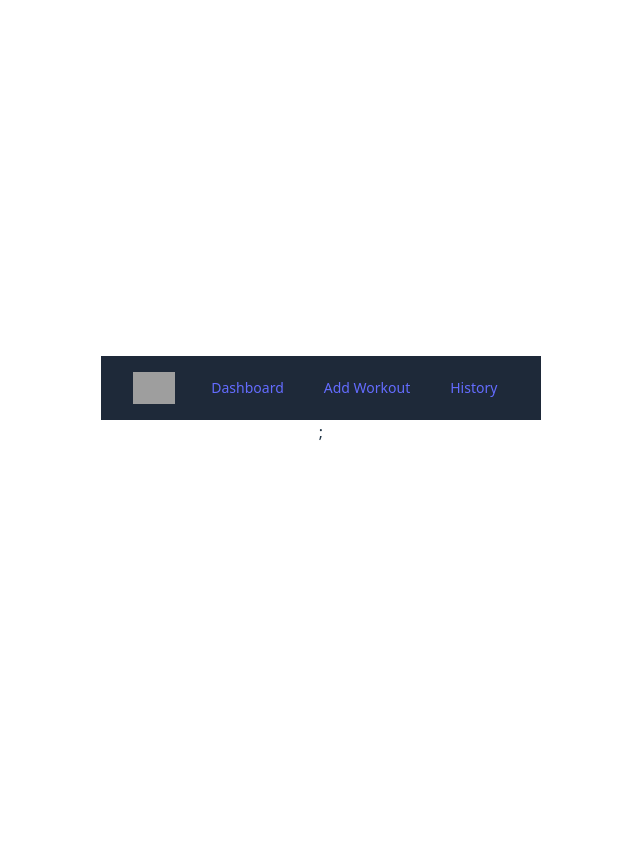
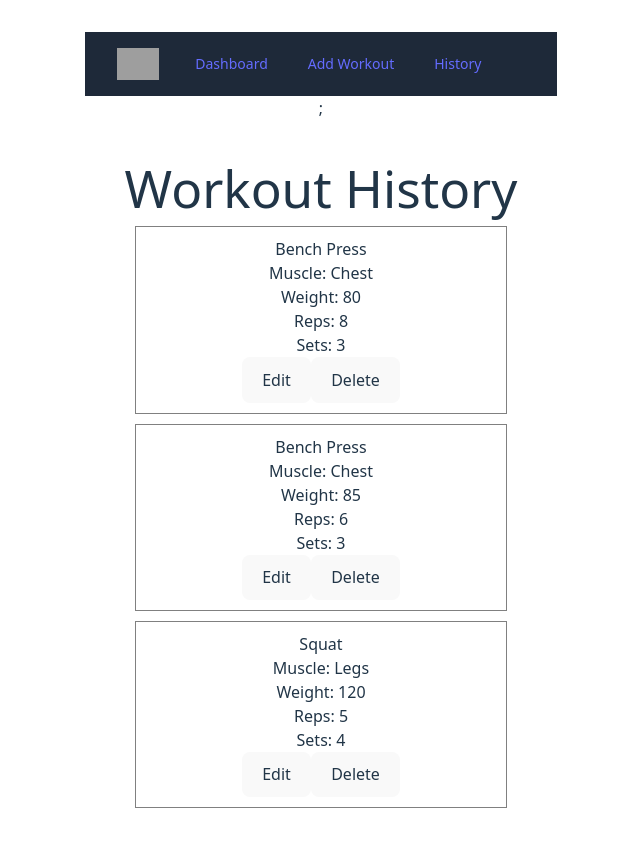
Before and after one commit to umashankar-kousha/workout-tracker, a React app: page /history in a window 1280 px wide. Shown: the top 846 px of the page, without its empty margins (319-959 px from the left). Before the commit the page ends 800 px from the top, so only its background shows below. Built offline with nearby package versions, Linux system fonts and the light colour scheme; data requests are answered from the project's data file; grey boxes are pictures that could not be loaded; the HTML template or start-up script is replaced by a standard one.

Commit message:
Workout History Route implemented

```diff
--- a/db.json
+++ b/db.json
@@ -26,15 +26,6 @@
       "reps": 5,
       "sets": 4,
       "date": "2026-03-03"
-    },
-    {
-      "id": "e796",
-      "exercise": "Lat PullDown",
-      "muscle": "Back",
-      "weight": 20,
-      "reps": 15,
-      "sets": 3,
-      "date": "2026-03-15"
     }
   ],
   "$schema": "./node_modules/json-server/schema.json"
--- a/src/App.jsx
+++ b/src/App.jsx
@@ -1,8 +1,10 @@
 import { BrowserRouter, Routes, Route } from "react-router-dom";
 import Dashboard from "./components/Dashboard";
 import AddWorkout from "./components/AddWorkout";
+
 import Navbar from "./components/Navbar";
 import "./App.css";
+import WorkoutHistory from "./components/WorkoutHistory";
 
 function App() {
   return (
@@ -12,6 +14,7 @@ function App() {
         <Route path="/" element={<Dashboard />} />
 
         <Route path="/add-workout" element={<AddWorkout />} />
+        <Route path="/history" element={<WorkoutHistory />} />
       </Routes>
     </BrowserRouter>
   );
--- a/src/components/Navbar.jsx
+++ b/src/components/Navbar.jsx
@@ -76,7 +76,7 @@ const Navbar = () => {
                       Add Workout
                     </Link>
                     <Link
-                      to="/add-workout"
+                      to="/history"
                       className="rounded-md px-3 py-2 text-sm font-medium text-gray-300 hover:bg-white/5 hover:text-white"
                     >
                       History
--- /dev/null
+++ b/src/components/WorkoutCard.jsx
@@ -0,0 +1,59 @@
+import { useState } from "react";
+import axios from "axios";
+
+const API = "http://localhost:3001/workouts";
+
+function WorkoutCard({ workout, onDelete }) {
+  const [editing, setEditing] = useState(false);
+  const [form, setForm] = useState(workout);
+
+  const updateWorkout = async (id, workout) => {
+    await axios.put(`${API}/${id}`, workout);
+  };
+
+  const handleUpdate = async () => {
+    await updateWorkout(workout.id, form);
+    setEditing(false);
+    window.location.reload();
+  };
+
+  if (editing) {
+    return (
+      <div>
+        <input
+          value={form.exercise}
+          onChange={(e) => setForm({ ...form, exercise: e.target.value })}
+        />
+
+        <input
+          value={form.weight}
+          onChange={(e) => setForm({ ...form, weight: e.target.value })}
+        />
+
+        <input
+          value={form.reps}
+          onChange={(e) => setForm({ ...form, reps: e.target.value })}
+        />
+
+        <button onClick={handleUpdate}>Save</button>
+      </div>
+    );
+  }
+
+  return (
+    <div style={{ border: "1px solid gray", margin: "10px", padding: "10px" }}>
+      <h3>{workout.exercise}</h3>
+
+      <p>Muscle: {workout.muscle}</p>
+      <p>Weight: {workout.weight}</p>
+      <p>Reps: {workout.reps}</p>
+      <p>Sets: {workout.sets}</p>
+
+      <button onClick={() => setEditing(true)}>Edit</button>
+
+      <button onClick={() => onDelete(workout.id)}>Delete</button>
+    </div>
+  );
+}
+
+export default WorkoutCard;
--- /dev/null
+++ b/src/components/WorkoutHistory.jsx
@@ -0,0 +1,45 @@
+import { useEffect, useState } from "react";
+
+import WorkoutCard from "./WorkoutCard";
+import axios from "axios";
+
+const API = "http://localhost:3001/workouts";
+
+function WorkoutHistory() {
+  const [workouts, setWorkouts] = useState([]);
+
+  useEffect(() => {
+    load();
+  }, []);
+
+  const getWorkouts = async () => {
+    const res = await axios.get(API);
+    return res.data;
+  };
+
+  const load = async () => {
+    const data = await getWorkouts();
+    setWorkouts(data);
+  };
+
+  const deleteWorkout = async (id) => {
+    await axios.delete(`${API}/${id}`);
+  };
+
+  const handleDelete = async (id) => {
+    await deleteWorkout(id);
+    load();
+  };
+
+  return (
+    <div style={{ padding: "40px" }}>
+      <h1>Workout History</h1>
+
+      {workouts.map((w) => (
+        <WorkoutCard key={w.id} workout={w} onDelete={handleDelete} />
+      ))}
+    </div>
+  );
+}
+
+export default WorkoutHistory;
```
